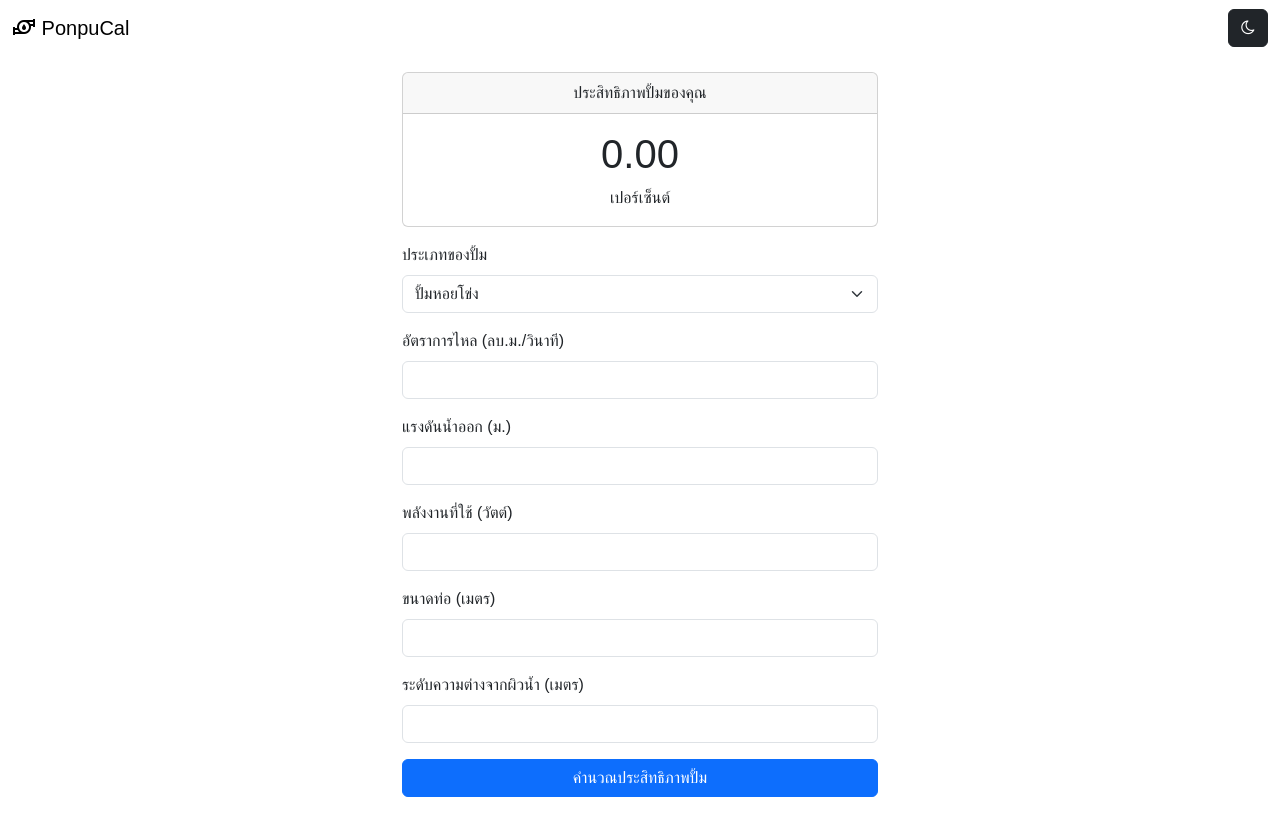
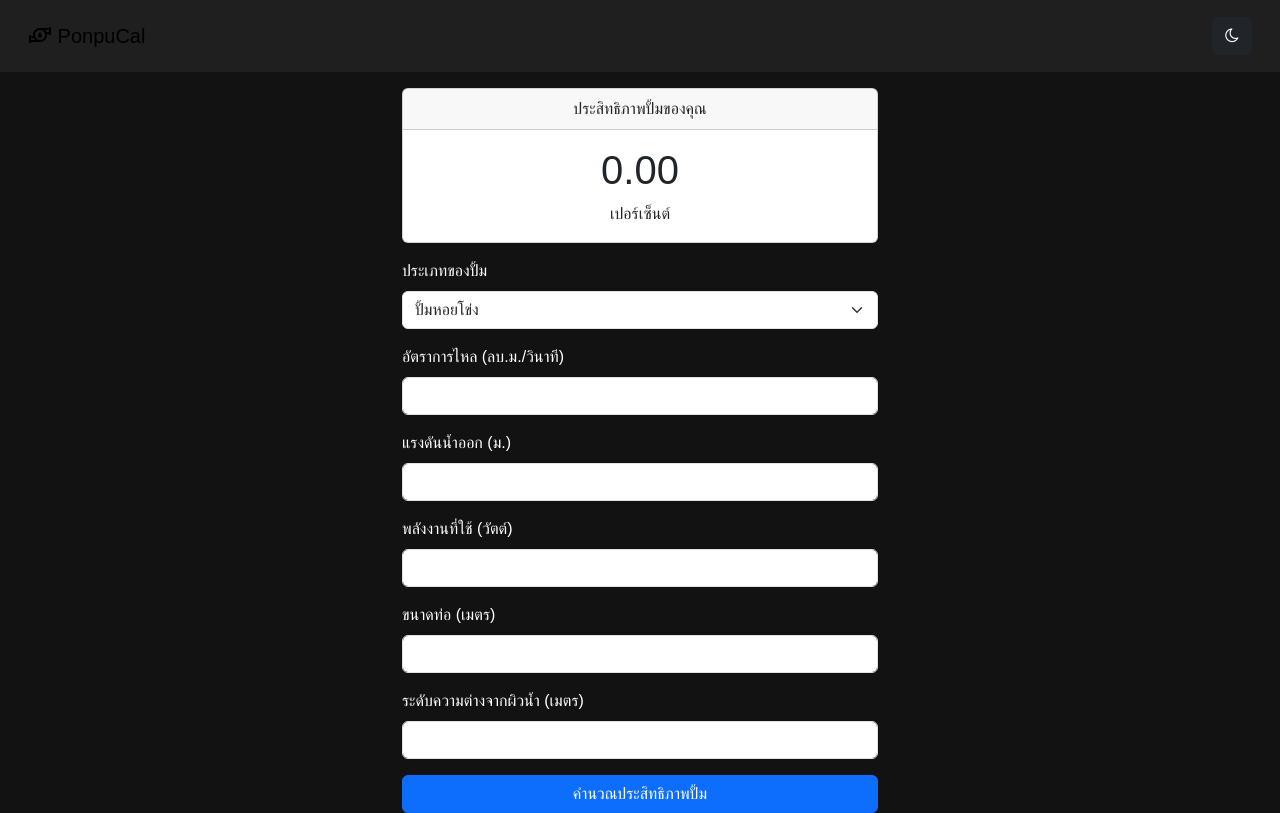
Before and after one commit to WolfButler/ponpu-cal, a plain HTML site: page index.html in a window 1280 px wide. Both pictures are taken after a click on the link 1248 px from the left and 28 px from the top of the page. Drawn offline with nearby package versions, Linux system fonts and the light colour scheme.

Commit message:
darkmode

```diff
--- a/asset/css/main.css
+++ b/asset/css/main.css
@@ -2,6 +2,9 @@
 
 /* Default Page Setting */
 body {
+    background-color: #ffffff;
+    color: #000000;
+    transition: background-color 0.3s, color 0.3s;
     font-family: "Noto Sans Thai Looped", sans-serif !important;
 }
 
@@ -21,3 +24,21 @@ body {
 .brand-alignment {
     vertical-align: text-bottom !important;
 }
+
+.navbar {
+    background-color: #f8f9fa;
+    padding: 1rem;
+  }
+
+body.dark-mode {
+    background-color: #121212;
+    color: #ffffff;
+}
+
+body.dark-mode .navbar {
+    background-color: #1f1f1f;
+}
+
+.mode-toggle {
+    cursor: pointer;
+}
--- /dev/null
+++ b/asset/js/darkmode.js
@@ -0,0 +1,7 @@
+const modeToggle = document.querySelector('.mode-toggle');
+
+    modeToggle.addEventListener('click', function(e) {
+        e.preventDefault();
+        document.body.classList.toggle('dark-mode');
+    }
+);
--- a/index.html
+++ b/index.html
@@ -37,7 +37,7 @@
         PonpuCal
       </span>
 
-      <a class="btn btn-dark" href="#">
+      <a class="btn btn-dark mode-toggle" href="#">
         <i class="fa fa-moon-o" aria-hidden="true"></i>
       </a>
     </div>
@@ -107,6 +107,7 @@
     integrity="sha384-k6d4wzSIapyDyv1kpU366/PK5hCdSbCRGRCMv+eplOQJWyd1fbcAu9OCUj5zNLiq"
     crossorigin="anonymous"></script>
   <script src="asset/js/calculator.js"></script>
+  <script src="asset/js/darkmode.js"></script>
   <!-- JavaScript -->
 </body>
 
```
